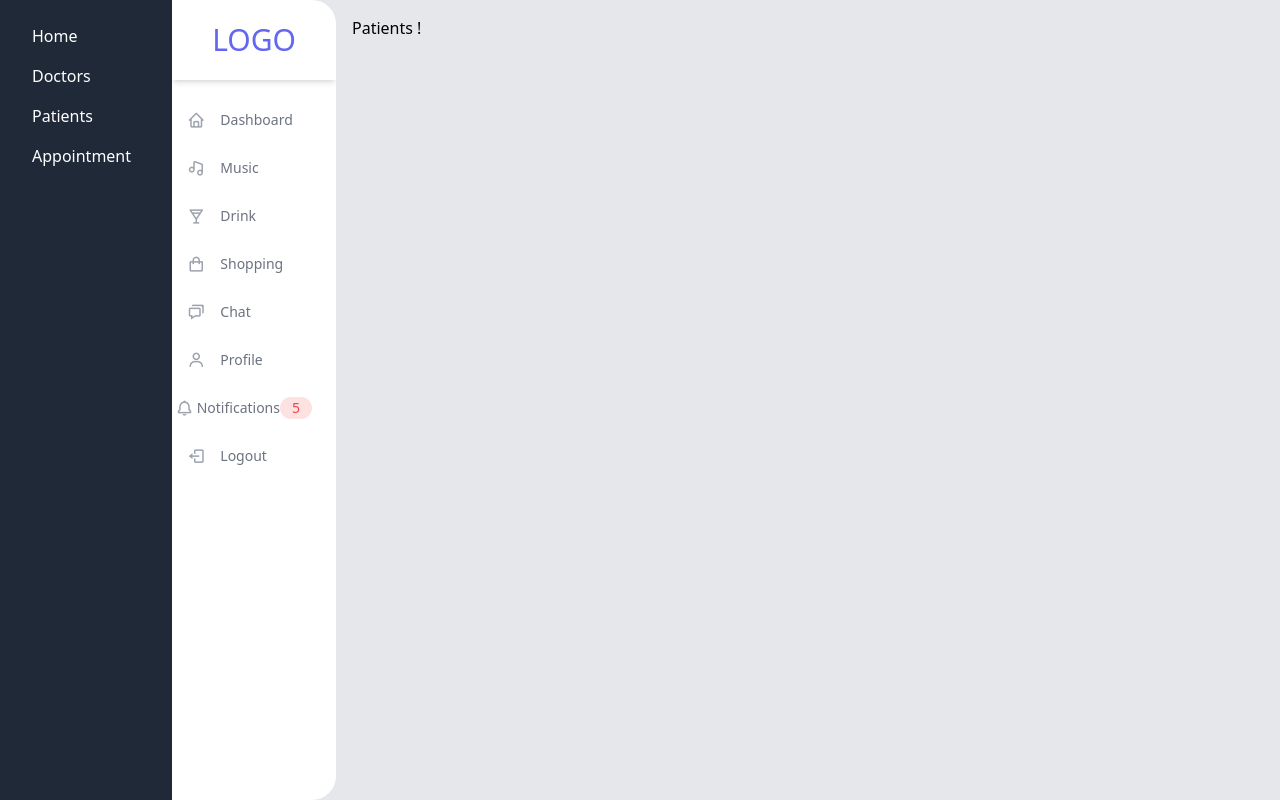
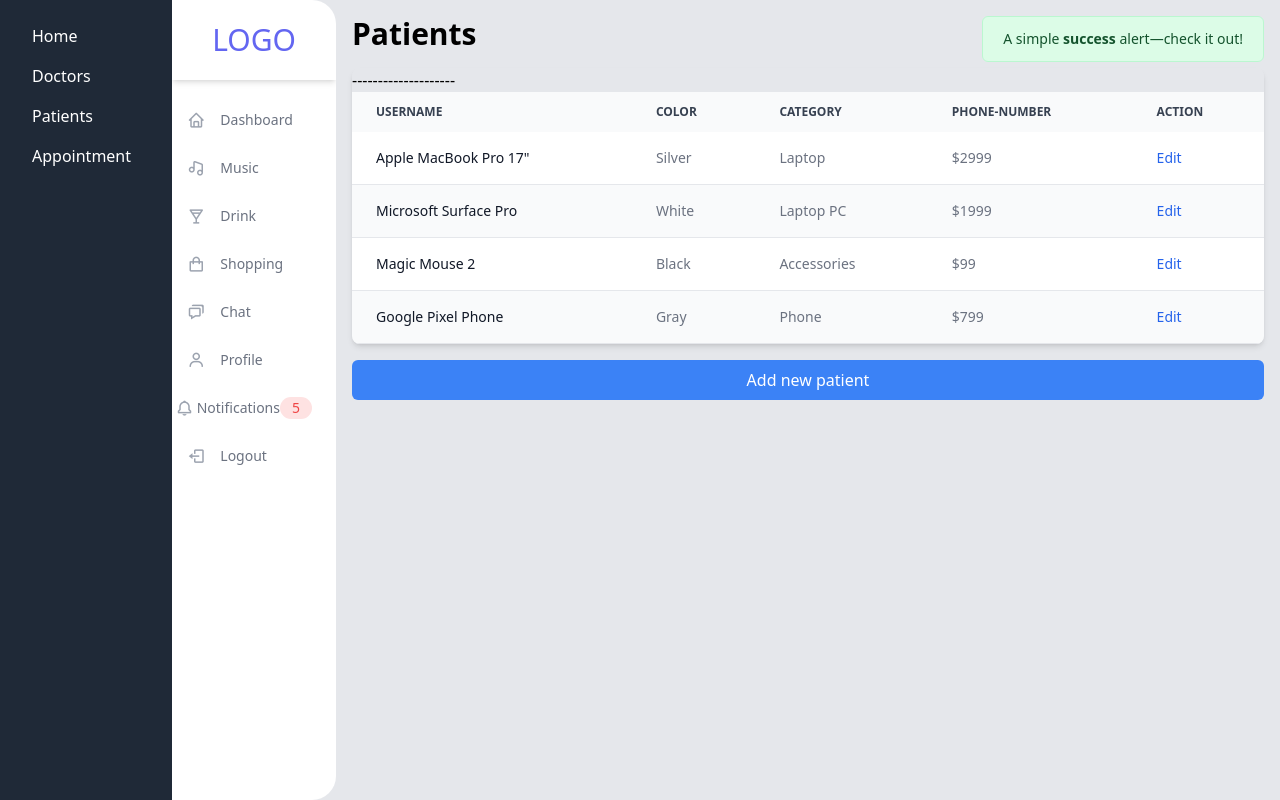
Before and after one commit to Abdelaziz-LAISSAOUI/Clinic_management_system, a Django app: page /patients/ in a window 1280 px wide. Run offline with Django 5.2, Linux system fonts and the light colour scheme; the visitor is signed in with stand-in values (Sample User, id 1); data that the repository does not hold is empty; some libraries are stand-ins or nearby versions.

Commit message:
create + retrieve patients

```diff
--- a/clinic_management/models.py
+++ b/clinic_management/models.py
@@ -21,6 +21,9 @@
 class Patient(models.Model):
     user=models.OneToOneField(User,on_delete=models.CASCADE)
     patient_phone = models.CharField(max_length=15, db_index=True)
+
+    def __str__(self) -> str:
+        return self.user.username
 
 class MedicalRecord(models.Model):
     record_code = models.CharField(max_length=20, primary_key=True)
--- a/clinic_management/templates/base.html
+++ b/clinic_management/templates/base.html
@@ -7,6 +7,29 @@
     <meta charset="UTF-8">
     <meta name="viewport" content="width=device-width, initial-scale=1.0">
     <title>Document</title>
+    <style>
+        #success{
+            animation: toastAnimation 10s forwards;
+        }
+        @keyframes toastAnimation {
+            0% {
+                top: -100px; /* Start off-screen */
+                opacity: 0;
+            }
+            10% {
+                top: 1rem; /* Move down */
+                opacity: 1;
+            }
+            90% {
+                top: 1rem; /* Stay for a few seconds */
+                opacity: 1;
+            }
+            100% {
+                top: -100px; /* Move off-screen to the right */
+                opacity: 0;
+            }
+        }
+    </style>
     <!-- HTMX -->
     <script src="https://unpkg.com/htmx.org@1.9.10" integrity="sha384-D1Kt99CQMDuVetoL1lrYwg5t+9QdHe7NLX/SoJYkXDFfX37iInKRy5xLSi8nO7UC" crossorigin="anonymous"></script>
     <!-- TAILWIND -->
@@ -16,7 +39,9 @@
 {% endif %}
             {% block content %}
             {% endblock %}
-{% if request|is_hx_request %}
+            {% if request|is_hx_request %}
+
+
 </body>
 </html>
 {% endif %}
--- a/clinic_management/templates/pages/appointments.html
+++ b/clinic_management/templates/pages/appointments.html
@@ -4,7 +4,7 @@
 <div class="flex h-screen" id="main">
     <!-- Side Navigation -->
     {% include 'partials/sidenav.html' %}
-    <div class="w-full p-4" >
+    <div class="overflow-y-scroll w-full p-4" >
         <p>Appointment !</p>
     </div>
 </div>
--- a/clinic_management/templates/pages/doctor.html
+++ b/clinic_management/templates/pages/doctor.html
@@ -6,7 +6,7 @@
 <div class="flex h-screen" id="main">
     <!-- Side Navigation -->
     {% include 'partials/sidenav.html' %}
-    <div class="w-full p-4" >
+    <div class="overflow-y-scroll w-full p-4" >
         {% if request.user.is_authenticated %}
         <h1>Salam Alaykom dr.{{username}}</h1>
         {% else %}
--- a/clinic_management/templates/pages/doctors.html
+++ b/clinic_management/templates/pages/doctors.html
@@ -5,7 +5,7 @@
 <div class="flex h-screen" id="main">
     <!-- Side Navigation -->
     {% include 'partials/sidenav.html' %}
-    <div class="w-full p-4" >
+    <div class="overflow-y-scroll w-full p-4" >
         <p>DOCTORS !</p>
     </div>
 </div>
--- a/clinic_management/templates/pages/home.html
+++ b/clinic_management/templates/pages/home.html
@@ -4,7 +4,7 @@
 <div class="flex h-screen" id="main">
     <!-- Side Navigation -->
     {% include 'partials/sidenav.html' %}
-    <div class="w-full p-4" >
+    <div class="overflow-y-scroll w-full p-4" >
       <p>Home !</p>
       <h1>Welcome!</h1>
     </div>
--- a/clinic_management/templates/pages/patients.html
+++ b/clinic_management/templates/pages/patients.html
@@ -4,10 +4,54 @@
 <div class="flex h-screen" id="main">
     <!-- Side Navigation -->
     {% include 'partials/sidenav.html' %}
-    <div class="w-full p-4" >
-        <p>Patients !</p>
+    <div class="overflow-y-scroll w-full p-4">
+        <h1 class="text-3xl font-bold mb-4">Patients</h1>
+        {% comment %} <p>{{ patients }}</p> {% endcomment %}
+
+        <!-- Existing Patients List -->
+        <div id="patientList">
+            {% include 'partials/patientList.html' %}
+        </div>
+
+
+        <!-- Show/Hide Button -->
+        <button id="toggleCardBtn" class="bg-blue-500 text-white w-full text-center mt-4 p-2 rounded-md hover:bg-blue-700">
+         Add new patient
+        </button>
+
+        <!-- Add Patient Card (Initially Hidden) -->
+        <div id="addPatientCard" class="max-w-md bg-white rounded-md p-6 shadow-md mb-6 hidden">
+            <h2 class="text-2xl font-bold mb-4">Add Patient</h2>
+            <form id="addPatientForm" hx-post="{% url 'add_patient' %}" hx-target="#patientList">
+                {% csrf_token %}
+                <div class="mb-4">
+                    <label for="username" class="block text-sm font-medium text-gray-700">Username:</label>
+                    <input type="text" id="username" name="username" required
+                           class="mt-1 p-2 border rounded-md w-full focus:outline-none focus:border-blue-500">
+                </div>
+                <div class="mb-4">
+                    <label for="patient_phone" class="block text-sm font-medium text-gray-700">Phone:</label>
+                    <input type="text" id="patient_phone" name="patient_phone" required
+                           class="mt-1 p-2 border rounded-md w-full focus:outline-none focus:border-blue-500">
+                </div>
+                <button form="addPatientForm" type="submit" class="bg-blue-500 text-white p-2 rounded-md hover:bg-blue-700">Add Patient</button>
+            </form>
+        </div>
     </div>
 </div>
 
+<script>
+    var toggleCardBtn = document.getElementById('toggleCardBtn');
+    var addPatientCard = document.getElementById('addPatientCard');
+
+
+    toggleCardBtn.addEventListener('click', function(){
+        addPatientCard.classList.toggle('hidden');
+        console.log('clikced\sdgajksdngjkadfgadfg')
+    });
+
+
+
+</script>
 
 {% endblock content %}
--- /dev/null
+++ b/clinic_management/templates/partials/patientList.html
@@ -0,0 +1,128 @@
+{% for patient in patients %}
+<li class="mb-2">{{ patient.user.username }} - {{ patient.patient_phone }}</li>
+{% endfor %}
+
+
+
+<div class="relative overflow-x-auto shadow-md sm:rounded-lg">
+    <table class="w-full text-sm text-left rtl:text-right text-gray-500 dark:text-gray-400">
+        <thead class="text-xs text-gray-700 uppercase bg-gray-50 dark:bg-gray-700 dark:text-gray-400">
+            <tr>
+                <th scope="col" class="px-6 py-3">
+                    Username
+                </th>
+                <th scope="col" class="px-6 py-3">
+                    Color
+                </th>
+                <th scope="col" class="px-6 py-3">
+                    Category
+                </th>
+                <th scope="col" class="px-6 py-3">
+                    Phone-number
+                </th>
+                <th scope="col" class="px-6 py-3">
+                    Action
+                </th>
+            </tr>
+        </thead>
+        <tbody>
+            <tr class="odd:bg-white odd:dark:bg-gray-900 even:bg-gray-50 even:dark:bg-gray-800 border-b dark:border-gray-700">
+                <th scope="row" class="px-6 py-4 font-medium text-gray-900 whitespace-nowrap dark:text-white">
+                    Apple MacBook Pro 17"
+                </th>
+                <td class="px-6 py-4">
+                    Silver
+                </td>
+                <td class="px-6 py-4">
+                    Laptop
+                </td>
+                <td class="px-6 py-4">
+                    $2999
+                </td>
+                <td class="px-6 py-4">
+                    <a href="#" class="font-medium text-blue-600 dark:text-blue-500 hover:underline">Edit</a>
+                </td>
+            </tr>
+            <tr class="odd:bg-white odd:dark:bg-gray-900 even:bg-gray-50 even:dark:bg-gray-800 border-b dark:border-gray-700">
+                <th scope="row" class="px-6 py-4 font-medium text-gray-900 whitespace-nowrap dark:text-white">
+                    Microsoft Surface Pro
+                </th>
+                <td class="px-6 py-4">
+                    White
+                </td>
+                <td class="px-6 py-4">
+                    Laptop PC
+                </td>
+                <td class="px-6 py-4">
+                    $1999
+                </td>
+                <td class="px-6 py-4">
+                    <a href="#" class="font-medium text-blue-600 dark:text-blue-500 hover:underline">Edit</a>
+                </td>
+            </tr>
+            <tr class="odd:bg-white odd:dark:bg-gray-900 even:bg-gray-50 even:dark:bg-gray-800 border-b dark:border-gray-700">
+                <th scope="row" class="px-6 py-4 font-medium text-gray-900 whitespace-nowrap dark:text-white">
+                    Magic Mouse 2
+                </th>
+                <td class="px-6 py-4">
+                    Black
+                </td>
+                <td class="px-6 py-4">
+                    Accessories
+                </td>
+                <td class="px-6 py-4">
+                    $99
+                </td>
+                <td class="px-6 py-4">
+                    <a href="#" class="font-medium text-blue-600 dark:text-blue-500 hover:underline">Edit</a>
+                </td>
+            </tr>
+
+            <tr class="odd:bg-white odd:dark:bg-gray-900 even:bg-gray-50 even:dark:bg-gray-800 border-b dark:border-gray-700">
+                <th scope="row" class="px-6 py-4 font-medium text-gray-900 whitespace-nowrap dark:text-white">
+                    Google Pixel Phone
+                </th>
+                <td class="px-6 py-4">
+                    Gray
+                </td>
+                <td class="px-6 py-4">
+                    Phone
+                </td>
+                <td class="px-6 py-4">
+                    $799
+                </td>
+                <td class="px-6 py-4">
+                    <a href="#" class="font-medium text-blue-600 dark:text-blue-500 hover:underline">Edit</a>
+                </td>
+            </tr>
+            --------------------
+            {% for patient in patients %}
+            <tr class="odd:bg-white odd:dark:bg-gray-900 even:bg-gray-50 even:dark:bg-gray-800 border-b dark:border-gray-700">
+                <th scope="row" class="px-6 py-4 font-medium text-gray-900 whitespace-nowrap dark:text-white">
+                    {{ patient.user.username }}
+                </th>
+                <td class="px-6 py-4">
+                    Red
+                </td>
+                <td class="px-6 py-4">
+                    Wearables
+                </td>
+                <td class="px-6 py-4">
+                    {{ patient.patient_phone }}
+                </td>
+                <td class="px-6 py-4">
+                    <a href="#" class="font-medium text-blue-600 dark:text-blue-500 hover:underline">Edit</a>
+                </td>
+            </tr>
+            {% endfor %}
+
+        </tbody>
+    </table>
+
+</div>
+
+{% include 'partials/toast.html' %}
+
+{% comment %} <div class="py-3 px-5 mb-4 bg-red-100 text-red-900 text-sm rounded-md border border-red-200" role="alert">
+    A simple <strong>danger</strong> alert—check it out!
+</div> {% endcomment %}
--- a/clinic_management/templates/partials/sidenav.html
+++ b/clinic_management/templates/partials/sidenav.html
@@ -1,13 +1,21 @@
-<div class="w-56 bg-gray-800 text-white p-4" hx-target="body" hx-swap="outer-HTML">
+{% comment %} <div class="w-56 bg-gray-800 text-white p-4" hx-target="body" hx-swap="outer-HTML">
     <a hx-push-url="true" hx-get="/" class="block py-2 px-4 text-white hover:bg-gray-600">Home</a>
     {% if request.user.is_authenticated %}
     <a hx-push-url="true" hx-get="/doctors" class="block py-2 px-4 text-white hover:bg-gray-600">Doctors</a>
     <a hx-push-url="true" hx-get="/patients" class="block py-2 px-4 text-white hover:bg-gray-600">Patients</a>
     <a hx-push-url="true" hx-get="/appointment" class="block py-2 px-4 text-white hover:bg-gray-600">Appointment</a>
     {% endif %}
+</div> {% endcomment %}
+<div class="overflow-hidden w-56 bg-gray-800 text-white p-4" hx-target="body" hx-swap="outer-HTML">
+    <a hx-boost="true" hx-push-url="true" href="/" class="block py-2 px-4 text-white hover:bg-gray-600">Home</a>
+    {% if request.user.is_authenticated %}
+    <a hx-boost="true" hx-push-url="true" href="/doctors" class="block py-2 px-4 text-white hover:bg-gray-600">Doctors</a>
+    <a hx-boost="true" hx-push-url="true" href="/patients" class="block py-2 px-4 text-white hover:bg-gray-600">Patients</a>
+    <a hx-boost="true" hx-push-url="true" href="/appointment" class="block py-2 px-4 text-white hover:bg-gray-600">Appointment</a>
+    {% endif %}
 </div>
 <link rel="stylesheet" href="https://unpkg.com/boxicons@2.0.7/css/boxicons.min.css" />
-<div class="flex flex-col w-56 bg-white rounded-r-3xl overflow-hidden">
+<div class="overflow-hidden flex flex-col w-56 bg-white rounded-r-3xl overflow-hidden">
     <div class="flex items-center justify-center h-20 shadow-md">
       <h1 class="text-3xl uppercase text-indigo-500">Logo</h1>
     </div>
--- /dev/null
+++ b/clinic_management/templates/partials/toast.html
@@ -0,0 +1,3 @@
+<div id="success" class="absolute top-4 right-4 py-3 px-5 mb-4 bg-green-100 text-green-900 text-sm rounded-md border border-green-200" role="alert">
+    A simple <strong>success</strong> alert—check it out!
+</div>
--- a/clinic_management/urls.py
+++ b/clinic_management/urls.py
@@ -5,10 +5,12 @@
     path('', views.hello, name='index'),
     path('doctors/<str:username>/', views.one_doctor, name='doctors'),
     path('doctors/', views.doctors, name='doctors'),
-    path('patients/', views.patient, name='patient'),
+    # path('patients/', views.patient, name='patient'),
     path('appointment/', views.appointment, name='appointment'),
     path('login/', views.user_login, name='login'),
     path('signup/', views.user_signup, name='signup'),
     path('logout/', views.user_logout, name='logout'),
     path('doctor-login/', views.doctor_login, name='doctor-login'),
+    path('patients/', views.patient_list, name='patient_list'),
+    path('add_patient/', views.add_patient, name='add_patient'),
 ]
--- a/clinic_management/views.py
+++ b/clinic_management/views.py
@@ -1,9 +1,12 @@
 from django.shortcuts import render ,redirect
 from django.contrib.auth import authenticate, login, logout
-from .forms import UserCreationForm, LoginForm, DoctorLoginForm
+from django.contrib.auth.decorators import login_required
+# from .forms import UserCreationForm, LoginForm, DoctorLoginForm
+from .forms import LoginForm
 from django.urls import reverse
 from django.shortcuts import get_object_or_404
-from .decorators import login_required
+from .models import *
+
 # instance = get_object_or_404(Object, name=name, job=job)
 # redirect(reverse('test:output_page', args=instance))
 
@@ -17,23 +20,23 @@
     status_code = 200
 # Create your views here.
 
-@login_required
+@login_required(login_url="/login")
 def hello(request):
     return render(request,"pages/home.html")
 
-@login_required
+@login_required(login_url="/login")
 def doctors(request):
     return render(request,"pages/doctors.html")
 
-@login_required
+@login_required(login_url="/login")
 def one_doctor(request, username):
     return render(request, "pages/doctor.html", {'username': username})
 
-@login_required
+@login_required(login_url="/login")
 def patient(request):
     return render(request,"pages/patients.html")
 
-@login_required
+@login_required(login_url="/login")
 def appointment(request):
     return render(request,"pages/appointments.html")
 
@@ -93,3 +96,30 @@
         form = DoctorLoginForm(request)
 
     return render(request, 'doctor-login.html', {'form': form})
+
+
+from django.http import JsonResponse
+from django.views.decorators.http import require_POST
+from django.contrib.auth.models import User
+
+@require_POST
+@login_required(login_url="/login")
+def add_patient(request):
+    username = request.POST.get('username')
+    patient_phone = request.POST.get('patient_phone')
+
+    # Assuming you have proper validation before creating a patient
+    user = User.objects.create(username=username)
+    patient = Patient.objects.create(user=user, patient_phone=patient_phone)
+
+    # return JsonResponse({'status': 'success', 'message': 'Patient added successfully'})
+    patients = Patient.objects.all()
+    print('poooost')
+    return render(request,'partials/patientList.html', {'patients': patients})
+
+
+@login_required(login_url="/login")
+def patient_list(request):
+    patients = Patient.objects.all()
+    print('hhhhhhhhhhhhhhhhhhhhhh')
+    return render(request,'pages/patients.html', {'patients': patients})
```
Also changed, not shown: clinic_management/decorators.py (deleted, +0 -9 lines), clinic_management/forms.py (+39 -12 lines).
